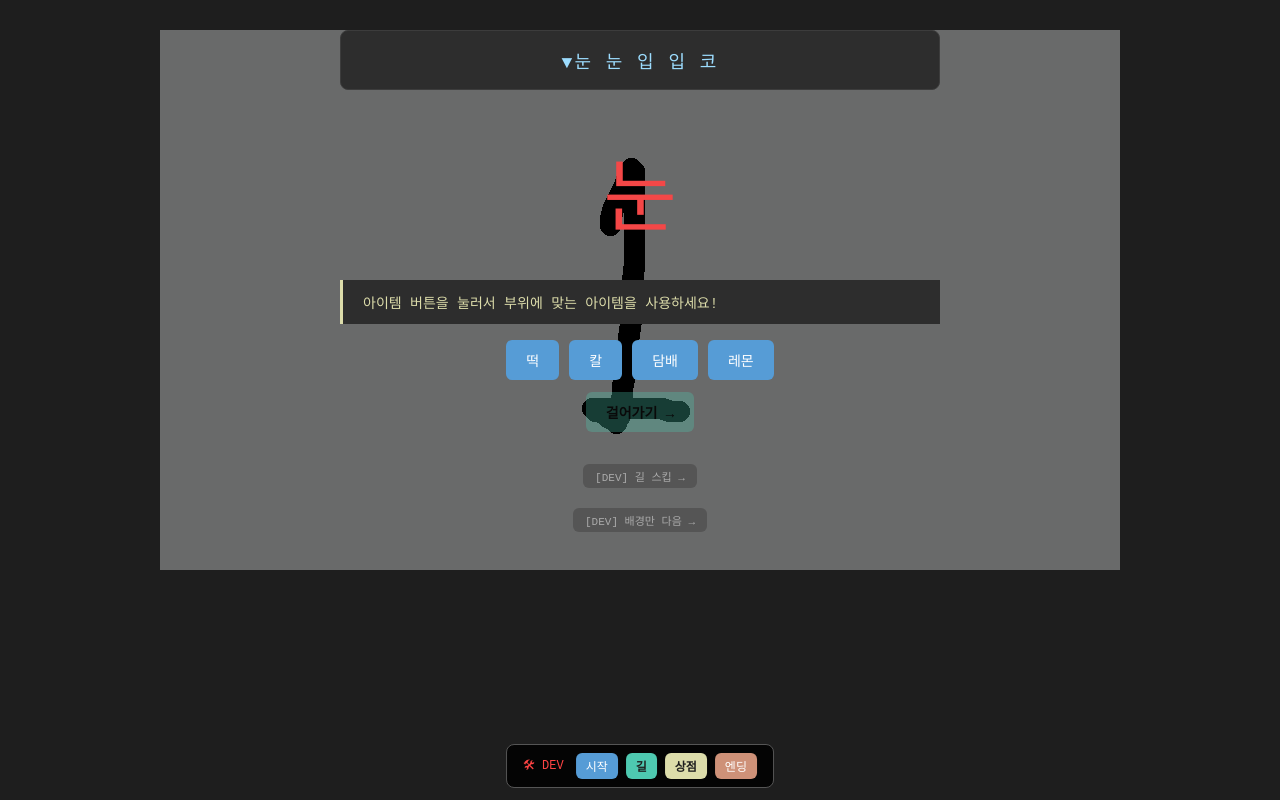
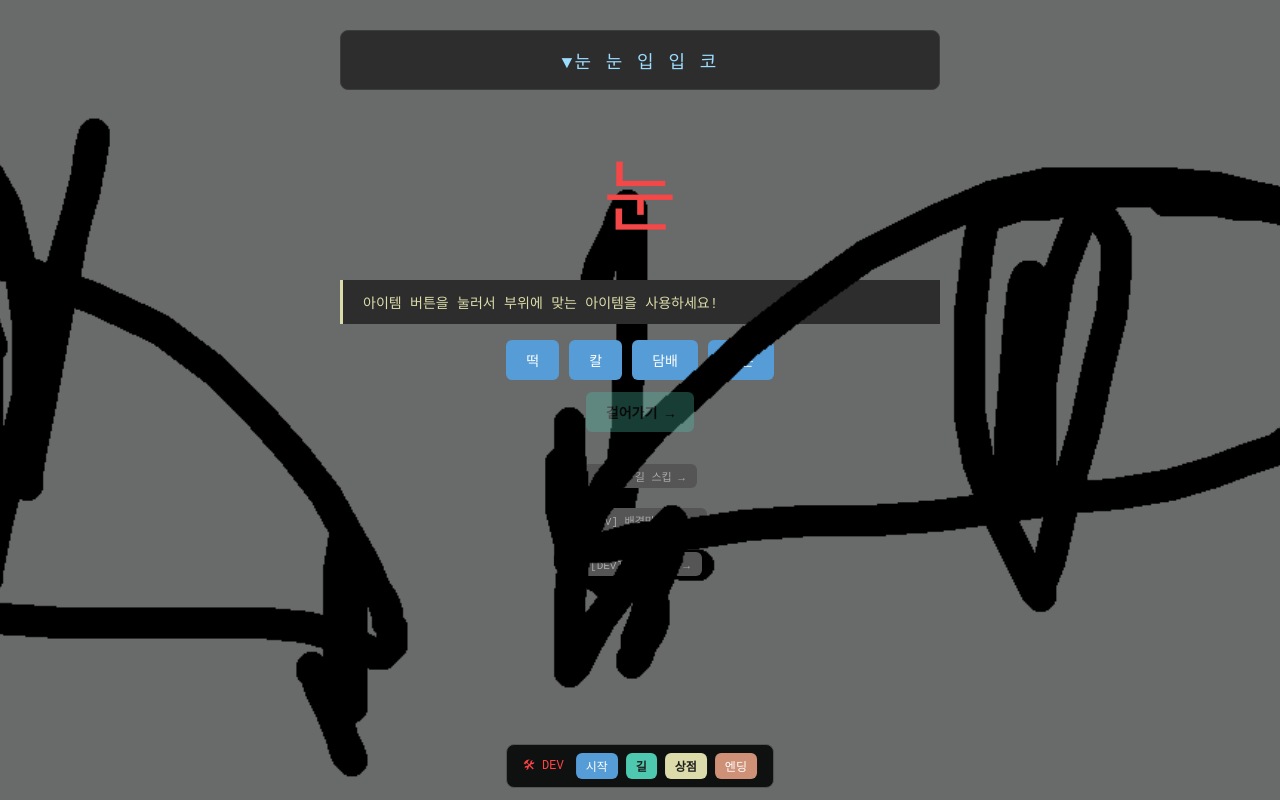
Before and after one commit to SamdubapGames/super-creature-mart, a plain HTML site: page fullgame.html in a window 1280 px wide. Both pictures are taken after a click on the button "나가기". Drawn offline with Linux system fonts and the light colour scheme.

Commit message:
Updated: 비주얼 버전 Phase2 (경로의 현재 부위에 맞게 괴물 부위 이미지 표시) + visualWrappers.js 추가함 (나중에 wrapper function은 지우고 기존 clickscene.js들에 업데이트할 것)

```diff
--- a/fullgame.css
+++ b/fullgame.css
@@ -21,9 +21,23 @@ body {
 
 #bg-layer {
     position: fixed;
+    top: 0;
+    left: 0;
+    width: 100%;
+    height: 100%;
+    object-fit: cover;
     z-index: -1;
 }
 
+#monster-layer {
+    position: fixed;
+    top: 0;
+    left: 0;
+    width: 100%;
+    height: 100%;
+    object-fit: cover;
+    z-index: 0;
+}
 /* ── 공통 ── */
 .scene {
     display: none;
--- a/fullgame.html
+++ b/fullgame.html
@@ -24,7 +24,10 @@
             <div id="path-route-display" class="info-box">경로 로딩중...</div>
 
             <!-- 현재 부위 (크게) -->
-            <div id="path-current-part"></div>
+            <div class="path-stage">
+                <div id="path-current-part"></div>
+                <img id="monster-layer" src="" alt="" />
+            </div>
 
             <!-- 메시지 -->
             <p id="path-message" class="message-box"></p>
@@ -46,6 +49,10 @@
             <!-- 디버그: 길다음스텝으로 스킵 -->
             <button id="path-btn-dev-next-bg" class="debug-skip">
                 [DEV] 배경만 다음 →
+            </button>
+            <!-- 디버그: 괴물부위 -->
+            <button id="path-btn-dev-next-part" class="debug-skip">
+                [DEV] 부위 다음 →
             </button>
         </div>
 
@@ -158,6 +165,7 @@
         <script src="js/scenes/clickPathScene.js"></script>
         <script src="js/scenes/clickShopScene.js"></script>
         <script src="js/visualLayer.js"></script>
+        <script src="js/visualWrappers.js"></script>
         <script src="fullgame.js"></script>
     </body>
 </html>
--- a/fullgame.js
+++ b/fullgame.js
@@ -52,13 +52,6 @@ function onStartClick() {
     initPathGame();
     switchScene("path");
 }
-
-function updateOnWalkClick() {
-    onWalkClick();
-    if (currentStep < DATA.CONFIG.ROUTE_LENGTH) {
-        visualLayer.setBackground("path", currentStep);
-    }
-} //TODO: update fullgame.html to use this function for walking
 
 // ============================================================
 // 길 씬 → 다음 씬 (길 클리어 시 호출됨)
@@ -140,6 +133,23 @@ document
             console.log("마지막 배경까지 확인 완료");
         }
     });
+
+// ─── DEV 전용: 부위 이미지 순환 테스트 ───
+// PHASE6TODO: Phase 2 테스트 끝나면 이 블록 + HTML 버튼 삭제
+let _devPartIndex = 0;
+document
+    .getElementById("path-btn-dev-next-part")
+    .addEventListener("click", function () {
+        const parts = DATA.MONSTER_PARTS;
+        const part = parts[_devPartIndex];
+
+        // 원본 showCurrentPart 를 건너뛰고 직접 텍스트 세팅
+        document.getElementById("path-current-part").innerText = part;
+        updateMonsterImage(); // ← 이미지만 갱신
+
+        console.log("부위 테스트 →", part);
+        _devPartIndex = (_devPartIndex + 1) % parts.length;
+    });
 // ============================================================
 // 이벤트 연결
 // ============================================================
--- /dev/null
+++ b/js/visualWrappers.js
@@ -0,0 +1,44 @@
+//============================================================
+// ─── Phase 1: 걸음마다 배경 교체 (래핑) ───
+// clickPathScene.js 의 onWalkClick 을 감싸서, 걸음 후 배경 업데이트
+//============================================================
+const _originalOnWalkClick = onWalkClick;
+onWalkClick = function () {
+    _originalOnWalkClick(); // 팀원 코드 먼저 실행 (currentStep++ 포함)
+    // 이 시점에 currentStep 이 이미 증가돼 있음
+    updatePathImage();
+    // currentStep === ROUTE_LENGTH 인 경우는 씬 전환이 일어나므로 배경 안 건드림
+};
+
+function updatePathImage() {
+    if (currentStep < DATA.CONFIG.ROUTE_LENGTH) {
+        visualLayer.setBackground("path", currentStep);
+    }
+}
+// ============================================================
+// Phase 2: 괴물 부위 이미지 표시
+// PHASE6TODO: 팀원 작업 완료 후, 이 래핑을 제거하고
+//             clickPathScene.js 의 showCurrentPart 안에
+//             updateMonsterImage() 호출을 직접 넣기.
+//             (래핑은 팀원 파일 0 수정 원칙 때문에 쓰는 우회책)
+// ============================================================
+
+const _originalShowCurrentPart = showCurrentPart;
+showCurrentPart = function () {
+    _originalShowCurrentPart();
+    updateMonsterImage();
+};
+
+function updateMonsterImage() {
+    const part = document.getElementById("path-current-part").innerText.trim();
+    const img = document.getElementById("monster-layer");
+    console.log("어떤부위????" + part);
+    console.log("어떤부위????" + DATA.PART_IMAGES[part]);
+    if (part && DATA.PART_IMAGES[part]) {
+        img.src = DATA.PART_IMAGES[part];
+        img.style.display = "inline-block";
+    } else {
+        // 마지막 걸음 후 빈 문자열인 경우 이미지 숨김
+        img.style.display = "none";
+    }
+}
```
